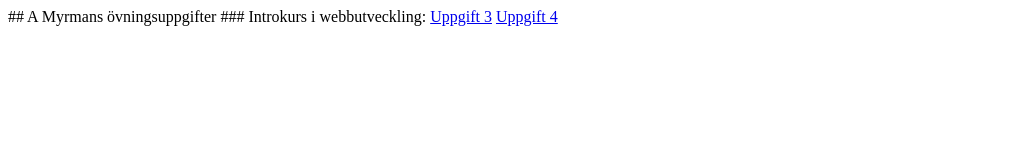
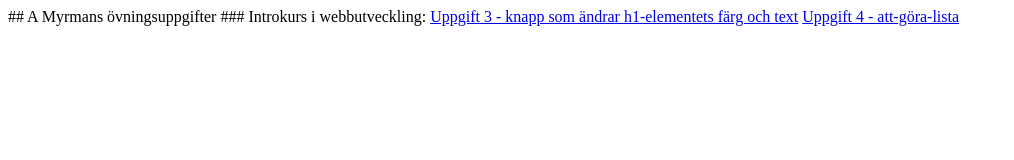
Before and after one commit to amyrman/edu-html-intro, a plain HTML site: page index.html in a window 1280 px wide. Shown: the whole page, without its empty margins (0-1014 px from the left). Drawn offline with Linux system fonts and the light colour scheme.

Commit message:
Update index.html
la till kort beskrivning av uppgifterna i länktexten

```diff
--- a/index.html
+++ b/index.html
@@ -2,6 +2,6 @@
 
 ### Introkurs i webbutveckling:
 
-<a href = "https://amyrman.github.io/lsd-introkurs/uppgift-3/">Uppgift 3</a>
+<a href = "https://amyrman.github.io/lsd-introkurs/uppgift-3/">Uppgift 3 - knapp som ändrar h1-elementets färg och text</a>
 
-<a href = "https://amyrman.github.io/lsd-introkurs/uppgift-4/">Uppgift 4</a>
+<a href = "https://amyrman.github.io/lsd-introkurs/uppgift-4/">Uppgift 4 - att-göra-lista</a>
```
